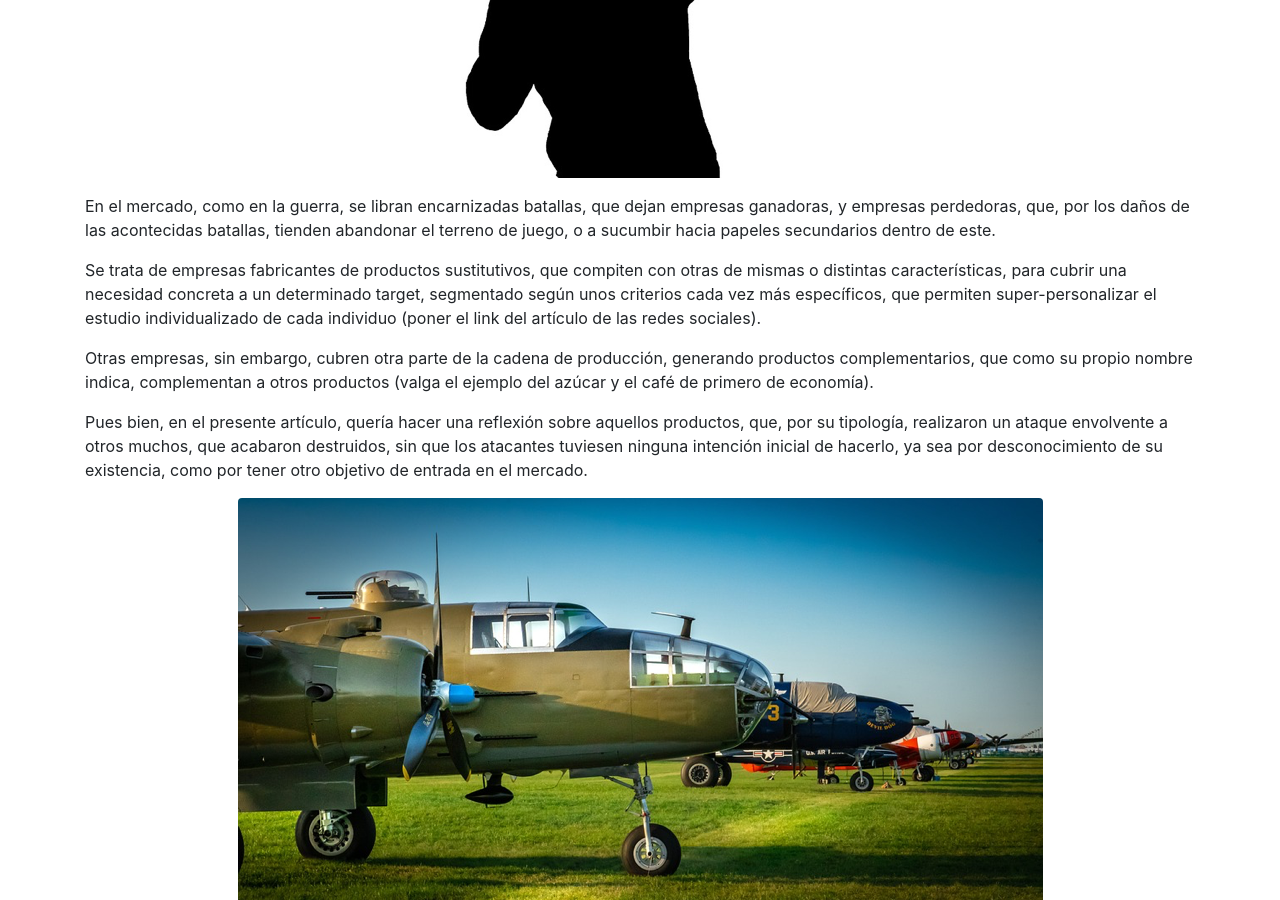
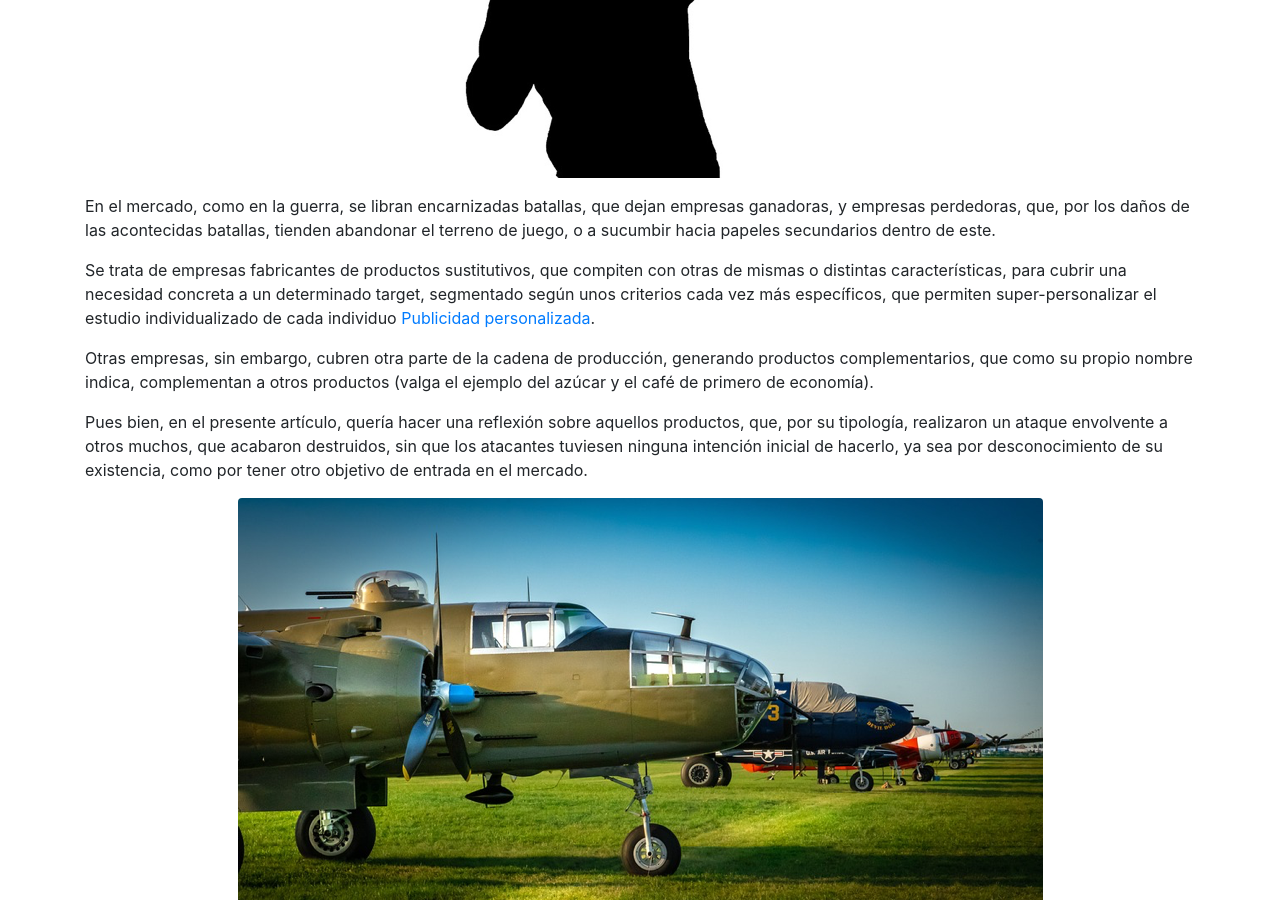
Before and after one commit to davidnilo94/davidnilo94.github.io, a Jekyll site: the page built from _posts/2018-10-23-no-es-mi-guerra-pero-arraso.md, in a window 1280 px wide and 900 px high, scrolled down 684 px. Built offline with Jekyll 4.4.1, drawn with Linux system fonts in a browser that asks for light colours; nearby versions of some CDN libraries; comment, search, counter and statistics services are not loaded.

Commit message:
Update 2018-10-23-no-es-mi-guerra-pero-arraso.md

```diff
--- a/_posts/2018-10-23-no-es-mi-guerra-pero-arraso.md
+++ b/_posts/2018-10-23-no-es-mi-guerra-pero-arraso.md
@@ -15,7 +15,7 @@ description: Proyectos que sustituyeron a otros sin intención de hacerlo
 
 En el mercado, como en la guerra, se libran encarnizadas batallas, que dejan empresas ganadoras, y empresas perdedoras, que, por los daños de las acontecidas batallas, tienden abandonar el terreno de juego, o a sucumbir hacia papeles secundarios dentro de este.
 
-Se trata de empresas fabricantes de productos sustitutivos, que compiten con otras de mismas o distintas características, para cubrir una necesidad concreta a un determinado target, segmentado según unos criterios cada vez más específicos, que permiten super-personalizar el estudio individualizado de cada individuo (poner el link del artículo de las redes sociales).
+Se trata de empresas fabricantes de productos sustitutivos, que compiten con otras de mismas o distintas características, para cubrir una necesidad concreta a un determinado target, segmentado según unos criterios cada vez más específicos, que permiten super-personalizar el estudio individualizado de cada individuo [Publicidad personalizada](http://davidnilo.com/2018/07/30/publicidad-personalizada/ "Publicidad personalizada").
 
 Otras empresas, sin embargo, cubren otra parte de la cadena de producción, generando productos complementarios, que como su propio nombre indica, complementan a otros productos (valga el ejemplo del azúcar y el café de primero de economía).
 
```
